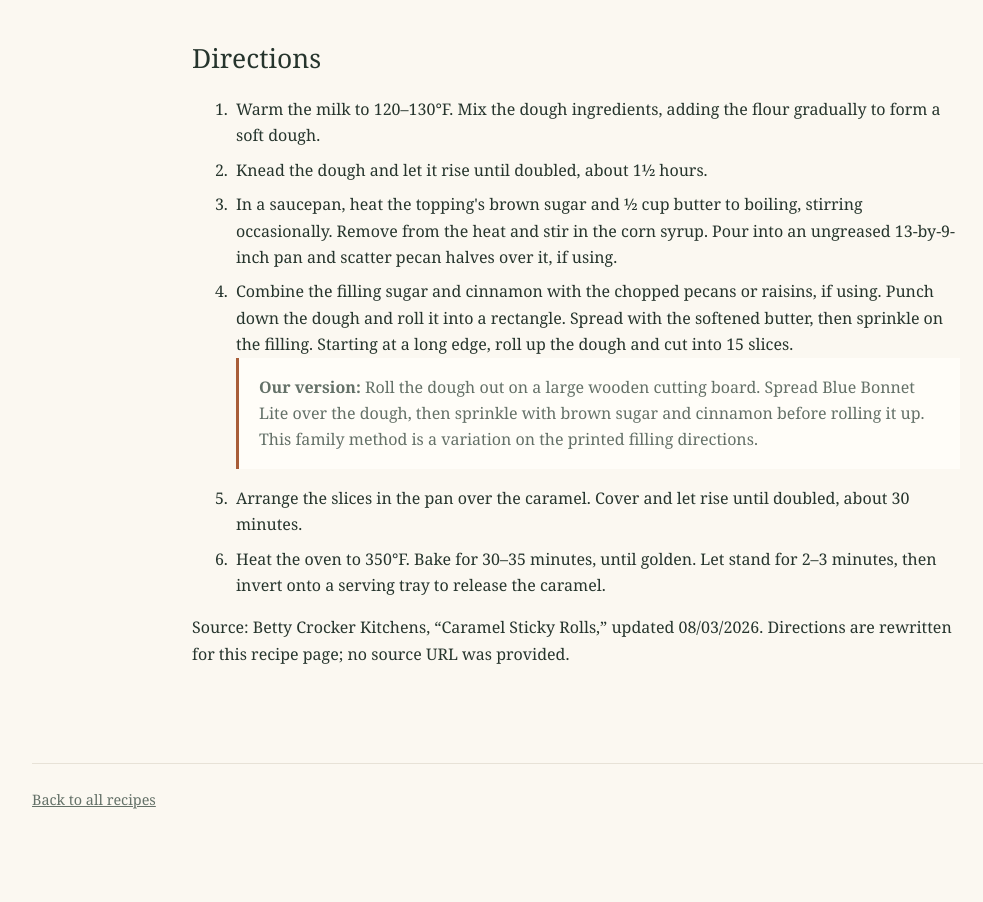
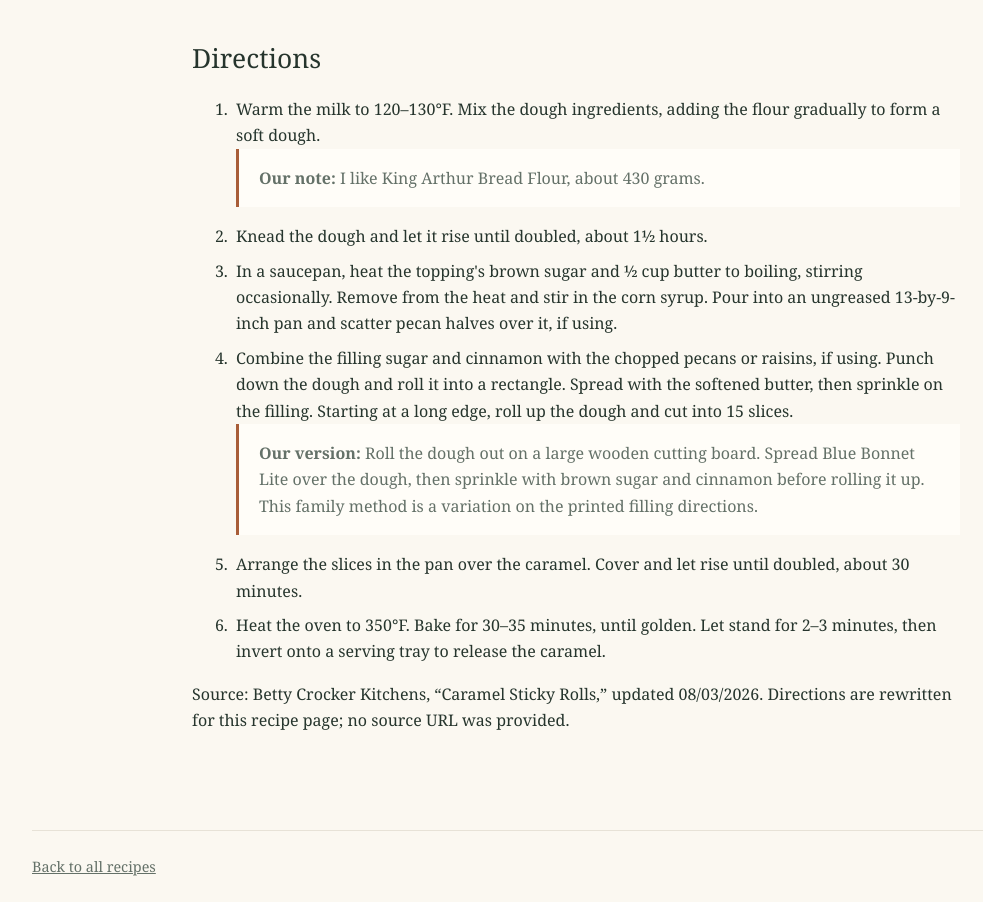
Before and after one commit to enfcyco/meals, a plain HTML site: page recipes/caramel-sticky-rolls.html in a window 1280 px wide. Shown: the part 1182-2084 px from the top of the page, without its empty margins (64-1047 px from the left). Before the commit the page ends 2018 px from the top, so only its background shows below. Drawn offline with Linux system fonts and the light colour scheme.

Commit message:
Add flour note to sticky bun recipe
Co-authored-by: Copilot App <223556219+Copilot@users.noreply.github.com>

```diff
--- a/recipes/caramel-sticky-rolls.html
+++ b/recipes/caramel-sticky-rolls.html
@@ -50,7 +50,9 @@
     <section>
       <h2>Directions</h2>
       <ol>
-        <li>Warm the milk to 120–130°F. Mix the dough ingredients, adding the flour gradually to form a soft dough.</li>
+        <li>Warm the milk to 120–130°F. Mix the dough ingredients, adding the flour gradually to form a soft dough.
+          <p class="recipe-note"><strong>Our note:</strong> I like King Arthur Bread Flour, about 430 grams.</p>
+        </li>
         <li>Knead the dough and let it rise until doubled, about 1½ hours.</li>
         <li>In a saucepan, heat the topping's brown sugar and ½ cup butter to boiling, stirring occasionally. Remove from the heat and stir in the corn syrup. Pour into an ungreased 13-by-9-inch pan and scatter pecan halves over it, if using.</li>
         <li>Combine the filling sugar and cinnamon with the chopped pecans or raisins, if using. Punch down the dough and roll it into a rectangle. Spread with the softened butter, then sprinkle on the filling. Starting at a long edge, roll up the dough and cut into 15 slices.
```
